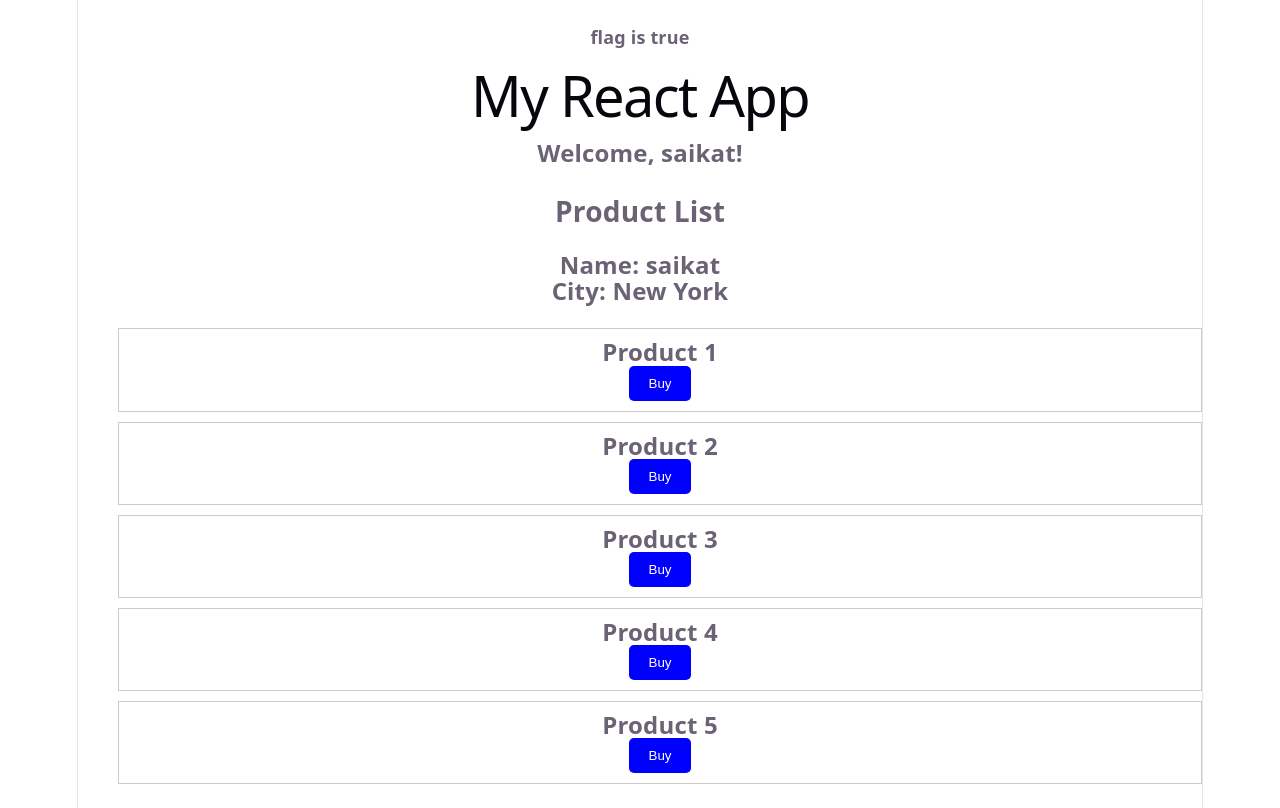
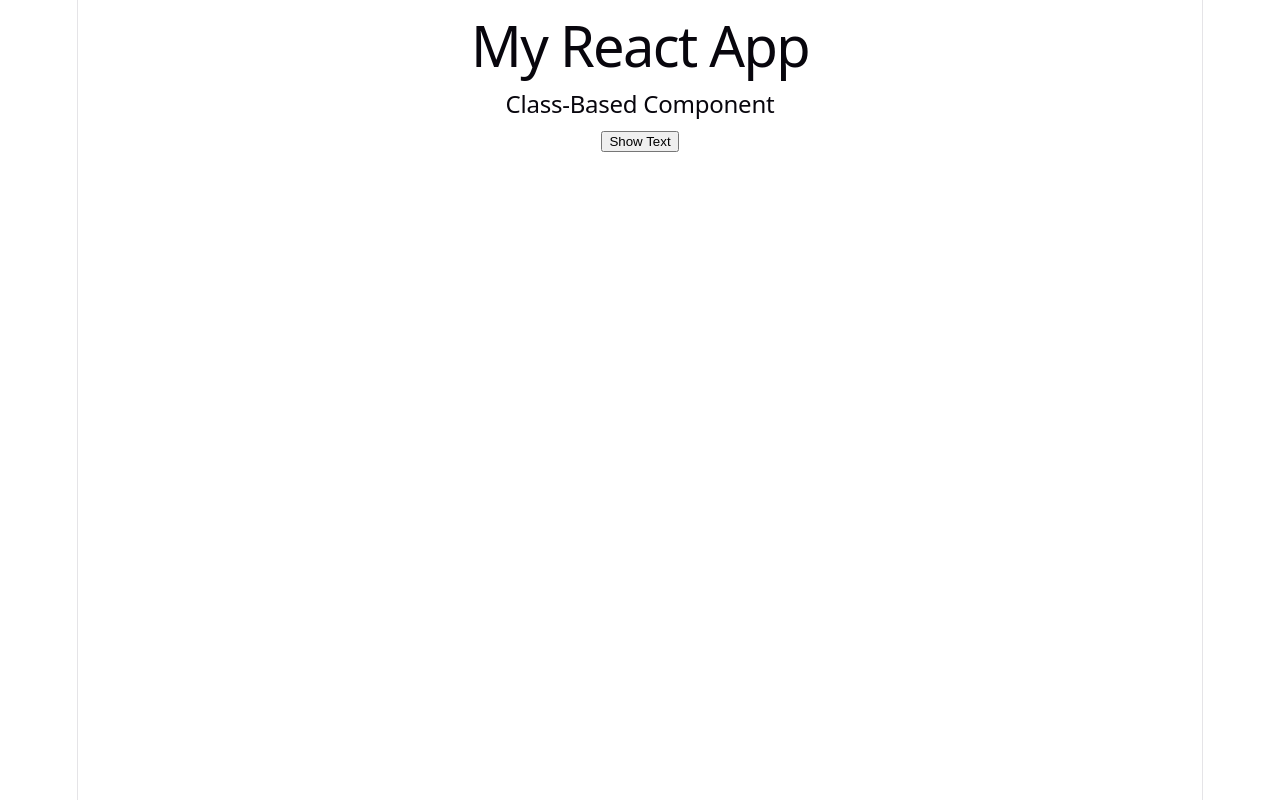
Before and after one commit to samantasaikat0206/React, a React (Vite) app in the folder 2_React_basic/: page / in a window 1280 px wide. Built offline with nearby package versions, Linux system fonts and the light colour scheme.

Commit message:
classbase component state management

```diff
--- a/2_React_basic/src/App.jsx
+++ b/2_React_basic/src/App.jsx
@@ -14,13 +14,13 @@ const dummyProducts = [
 const App = () => {
   return (
     <div>
-      <Rendertext flag={true} />
+      {/* <Rendertext flag={true} /> */}
       <h1>My React App</h1>
-      {/* <ClassBasedComponent/>
-      <FunctionBasedComponent/>
-       */}
+      <ClassBasedComponent/>
+      {/* <FunctionBasedComponent/> */}
 
-       <ProductList name="saikat" city="New York" products={dummyProducts}/>
+
+       {/* <ProductList name="saikat" city="New York" products={dummyProducts}/> */}
     </div>
   )
 }
--- a/2_React_basic/src/components/ClassBasedComponent.jsx
+++ b/2_React_basic/src/components/ClassBasedComponent.jsx
@@ -1,10 +1,35 @@
 import { Component } from "react";
 
 class ClassBasedComponent extends Component {
+
+    //define state
+    state = {
+        showText: false,
+    }
+    // OR
+    // constructor(props) {
+    //     super(props);
+    //     this.state = {
+    //         showText: false,
+    //     }
+    // }
+    // if you want to use normal function instead of arrow function then you have to bind the function in constructor like this
+    // this.toggleText = this.toggleText.bind(this);
+    // otherwise you can use arrow function which will automatically bind the function to the class
+
+    handleClick = () => {
+        this.setState((prevState) => ({
+            showText: !prevState.showText
+        }));
+    }
     render(){
         return (
             <div>
                 <h2>Class-Based Component</h2>
+                <button onClick={this.handleClick}>
+                    {this.state.showText ? "Hide" : "Show"} Text
+                </button>
+                {this.state.showText && <p>This text is conditionally displayed.</p>}
             </div>
         )
     }
```
